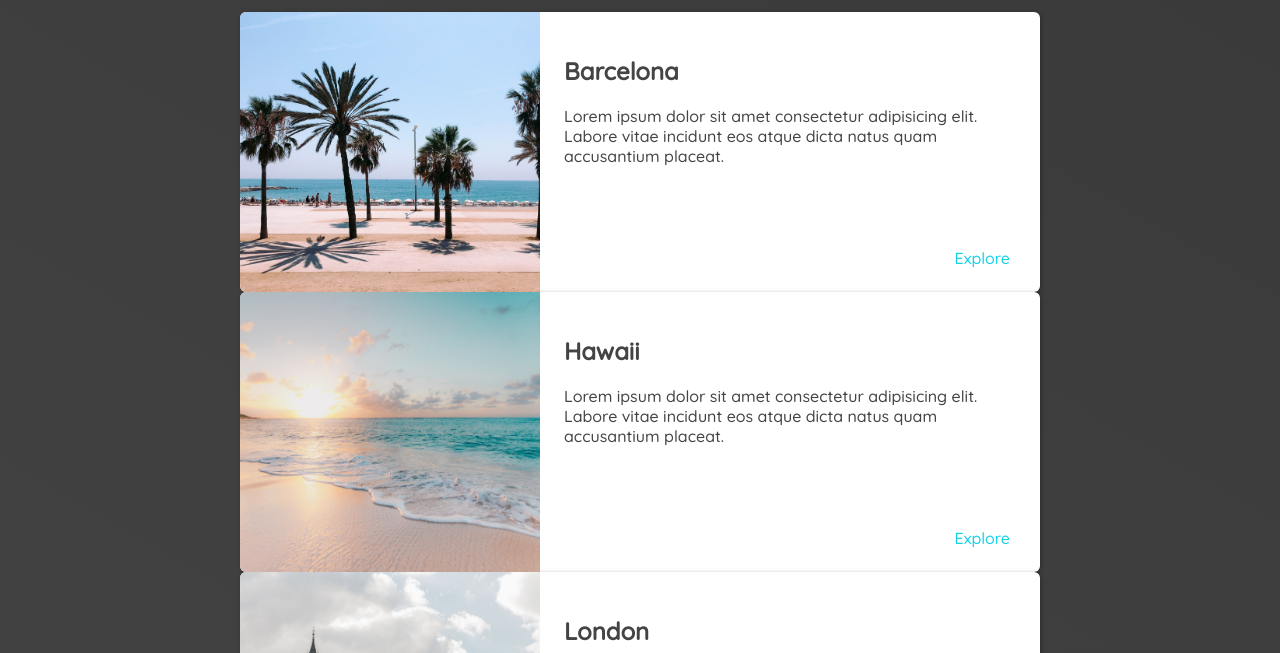
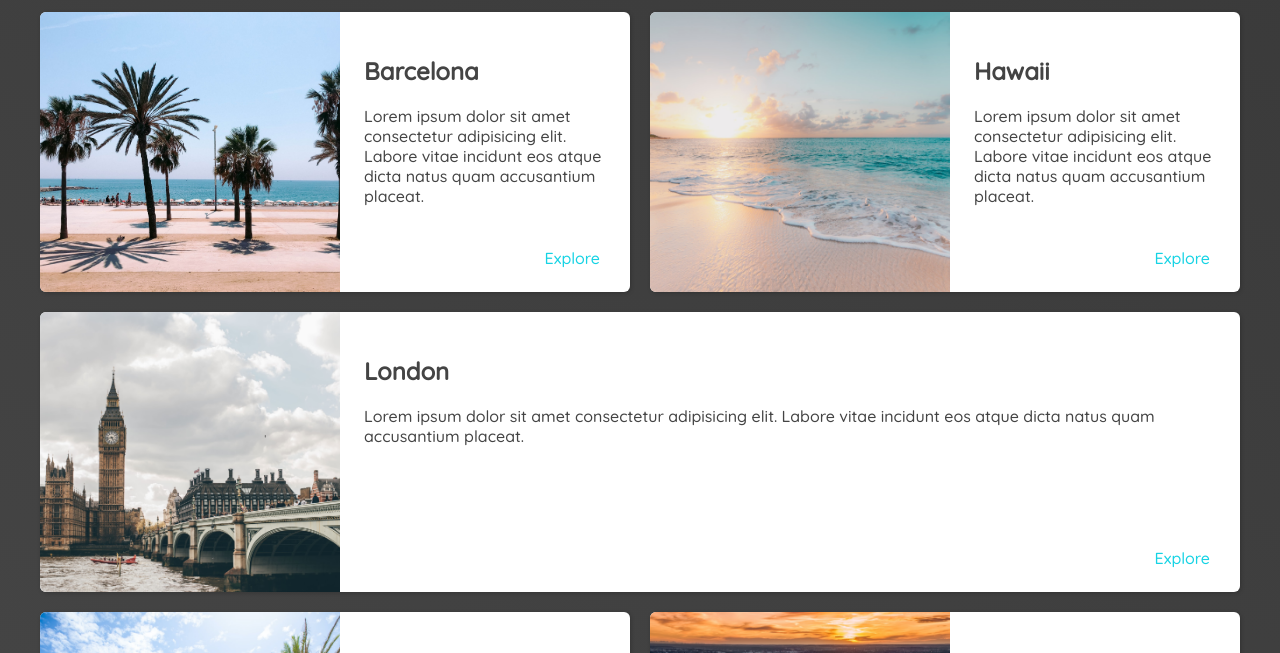
Before and after one commit to deelusional/travelPageOne, a plain HTML site: page places.html in a window 1280 px wide. Shown: the part 87-740 px from the top of the page. Drawn offline with Linux system fonts and the light colour scheme.

Commit message:
finished destination cards

```diff
--- a/places.css
+++ b/places.css
@@ -1,6 +1,6 @@
 body {
   background: linear-gradient(30deg, rgb(77, 77, 77), rgb(58, 58, 58));
-  color: rgb(68,68,68);
+  color: rgb(68, 68, 68);
 }
 
 header {
@@ -8,14 +8,21 @@ header {
 }
 
 main ul {
-  width: 800px;
-  margin: 0 auto;
+  width: 1200px;
+  margin: 0 auto 48px auto;
+  display: grid;
+  grid-template-columns: 1fr 1fr;
+  gap: 20px 20px;
+}
+
+li:nth-of-type(3) {
+  grid-column: 1 / span 2;
 }
 
 main li {
   display: flex;
   background-color: white;
-  box-shadow: 1px 1px 4px rgba(0,0,0,0.3);
+  box-shadow: 1px 1px 4px rgba(0, 0, 0, 0.2);
   border-radius: 6px;
   overflow: hidden;
 }
@@ -41,12 +48,9 @@ main li img {
   text-decoration: none;
   padding: 6px;
   color: rgb(22, 211, 228);
+  border-radius: 5px;
 }
 
 .actions a:hover {
-  color: rgb(77, 77, 77);
-  background-color: rgb(255, 251, 0);
-  text-shadow: 1px 1px 2px rgba(0, 0, 0, 0.2);
-  border-radius: 6px;
-  box-shadow: 1px 1px 4px rgba(0, 0, 0, 0.3);
+  background-color: rgb(235, 253, 255);
 }
```
Also changed, not shown: index.html (+2 -2 lines), places.html (+1 -5 lines).
